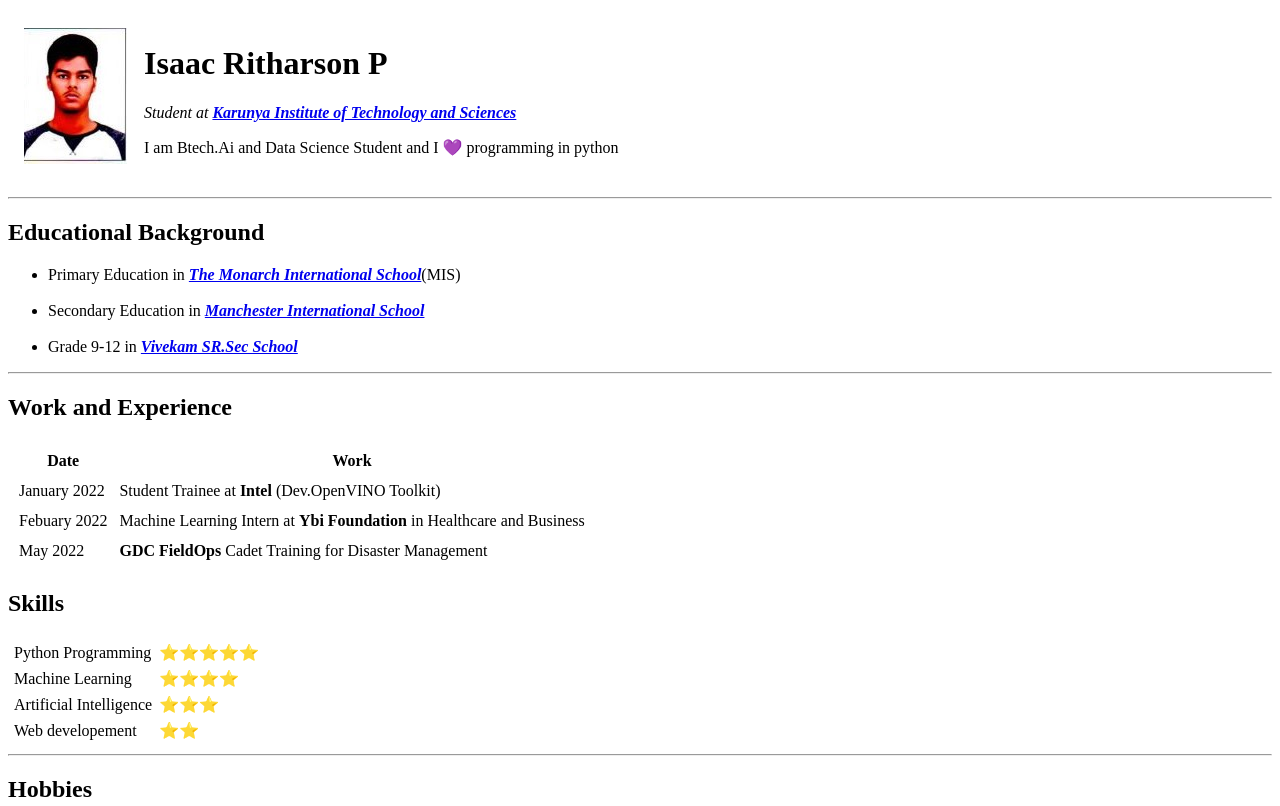
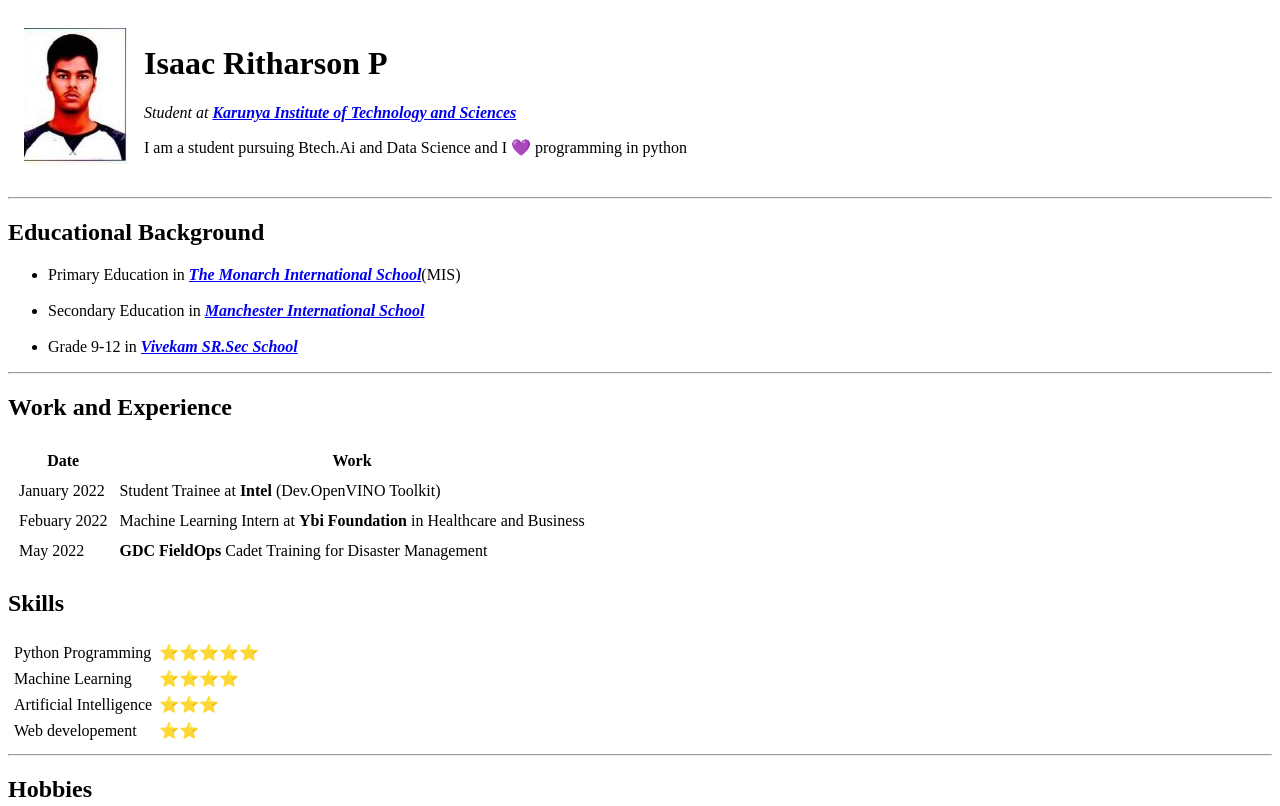
Before and after one commit to ISAACRITHARSON/My-first-HTML-Webpage-with-Protofolio, a plain HTML site: page index.html in a window 1280 px wide. Shown: the top 806 px of the page. Drawn offline with Linux system fonts and the light colour scheme.

Commit message:
Update index.html

```diff
--- a/index.html
+++ b/index.html
@@ -16,7 +16,7 @@
         <h1>Isaac Ritharson P</h1>
         <p><em>Student at <strong><a href="https://www.karunya.edu/">Karunya Institute of Technology and Sciences</a></strong></em>
         </p>
-        <p>I am Btech.Ai and Data Science Student and I 💜 programming in python
+        <p>I am a student pursuing Btech.Ai and Data Science and I 💜 programming in python
         </p>
       </td>
     </tr>
```
